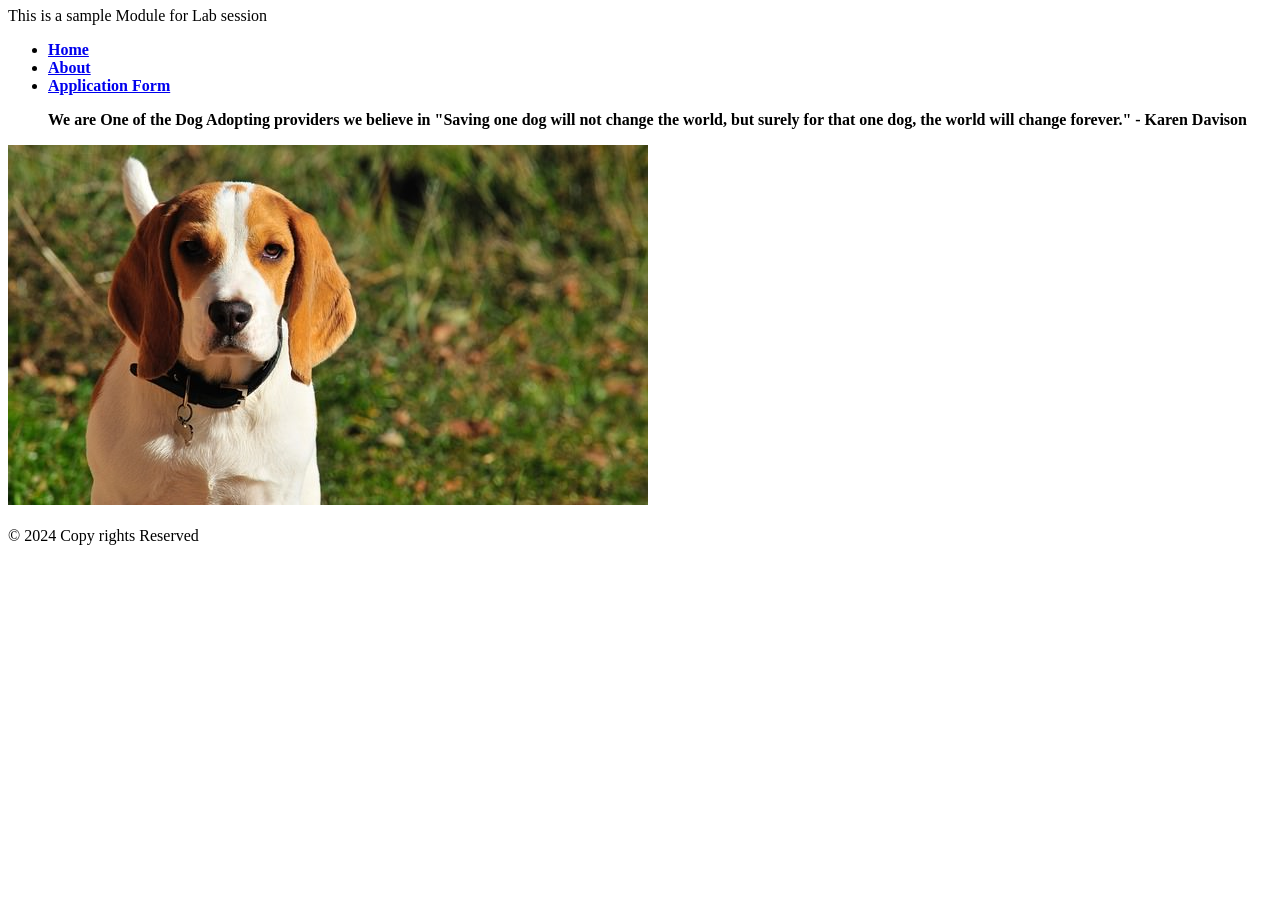
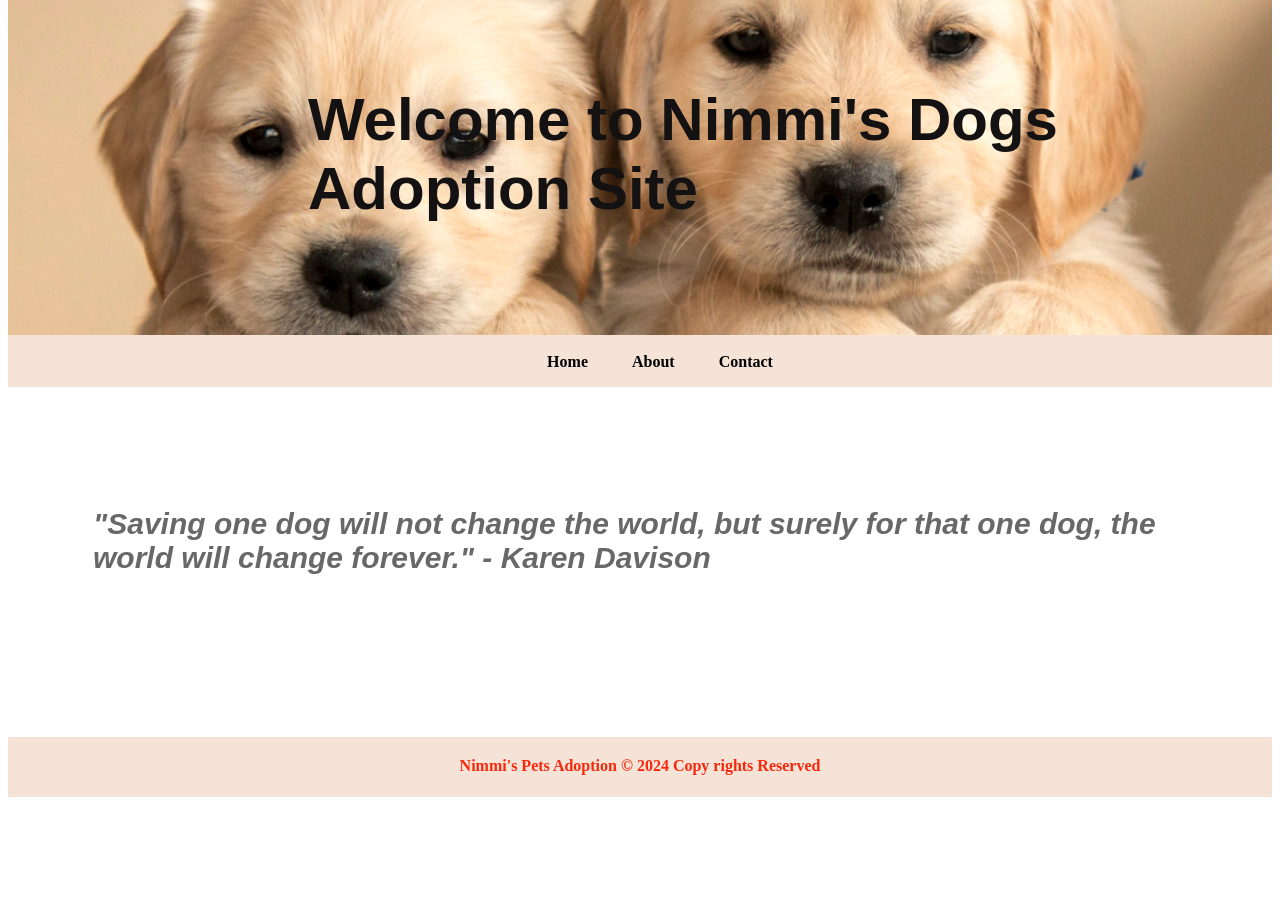
Before and after one commit to NMB206688/M1-Assignment, a plain HTML site: page index.html in a window 1280 px wide. Shown: the part 73-971 px from the top of the page. Before the commit the page ends 800 px from the top, so only its background shows below. Drawn offline with Linux system fonts and the light colour scheme.

Commit message:
Added Style for index.html using external css method

```diff
--- a/index.html
+++ b/index.html
@@ -5,45 +5,34 @@
         <meta name="viewport" content="width=device-width, initial-scale=1.0">
 
         <title>Welcome to Mini_Site</title>   <!----title name is given here --->
+        <!--==== Embedded Style ====-->
+        <link rel="stylesheet" href="style.css">
 
     </head>
-    <body>                                                         <!--body section starts here ---->
+    <body>
+        <div id="container">
+            <!--==== Brand of the Website ====-->
 
-        <header>                             <!-- header section starts --->
+            <header>Welcome to Nimmi's Dogs Adoption Site</header>
 
-            <h1>Welcome to Nimmi's Dogs Adoption Site</h1>
-            <p>This is a sample Module for Lab session</p>  <!-- used Headings h1 tag ---->
+            <nav>         <!-- nav section starts here -->
 
+                <ul>       <!---Using ul tag and li tag --->
+                    <li><a href="index.html">Home</a></li>    <!---Used "Anchor-tag" and "Bold-tag" for adding link to navigators -->
+                    <li><a href="about.html">About</a></li>
+                    <li><a href="contact.html">Contact</a></li>
 
-        </header>
+                </ul>
+            </nav>
 
-        <nav>         <!-- nav section starts here -->
+            <main>     <!--- main section starts here -->
+                <h1>"Saving one dog will not change the world,
+                    but surely for that one dog, the world will change forever." - Karen Davison </h1>
 
-            <ul>       <!---Using ul tag and li tag --->
-                <li><b><a href="index.html">Home</a></b></li>    <!---Used "Anchor-tag" and "Bold-tag" for adding link to navigators -->
-                <li><b><a href="about.html">About</a></b></li>
-                <li><b><a href="form.html">Application Form</a></b></li>
+            </main>
 
-            </ul>
-        </nav>
+            <footer>Nimmi's Pets Adoption  &copy; 2024 Copy rights Reserved </footer>
 
-        <main>     <!--- main section starts here -->
-
-
-                <ol>
-                    <b>
-                    We are One of the Dog Adopting providers we believe in
-                    "Saving one dog will not change the world, but surely for that one dog, the world will change forever." - Karen Davison
-                    </b>
-
-                </ol>
-
-            <img src="images/dog1.jpg" alt="A Cute Dog">
-
-
-
-        </main>
-        <br>
-        <footer>&copy; 2024 Copy rights Reserved </footer>
+        </div>                                                        <!--body section starts here ---->
     </body>
 </html>
--- a/style.css
+++ b/style.css
@@ -0,0 +1,74 @@
+header
+{
+    background: url(images/dog3.jpg) 0 -200px no-repeat;
+    background-size: 100%;
+    height: 250px;
+    padding-top: 150px;
+    padding-left: 300px;
+    font-weight: bold;
+    font-size: 60px;
+    font-family: Arial, Helvetica, sans-serif;
+    color: rgb(19, 17, 17);
+}
+li
+{
+    list-style-type: none;
+    display: inline;
+    padding: 0 20px;
+    font-weight: bold;
+}
+li a
+{
+    text-decoration: none;    /* Remove Underline*/
+}
+li a:link
+{
+    color: #000; /* Before Click */
+}
+li a:visited
+{
+    color: #818db3; /* After Click */
+}
+li a:hover
+{
+    color: #333; /*Mouse Over*/
+}
+li a:active
+{
+    color: #753a30; /* Mouse Down */
+}
+nav
+{
+    background-color: rgb(245, 227, 215);
+    height: 50px;
+    text-align: center;
+    padding-top: 2px;
+}
+main
+{
+    margin: 50px;
+    height: 200px;
+    padding-top: 50px;
+    padding-left: 35px;
+    background-size: 100%;
+
+}
+main h1
+{
+    color: rgb(104, 104, 105);
+    font-family: arial;
+    font-style: italic;
+    font-size: 30px;
+    height: 400px;
+}
+
+
+footer
+{
+    height: 40px;
+    background-color: rgb(245, 227, 215);
+    text-align: center;
+    padding-top: 20px;
+    color: rgb(247, 40, 12);
+    font-weight: bold;
+}
```
Also changed, not shown: about.html (+28 -23 lines), contact.html (renamed from form.html, +17 -0 lines).
